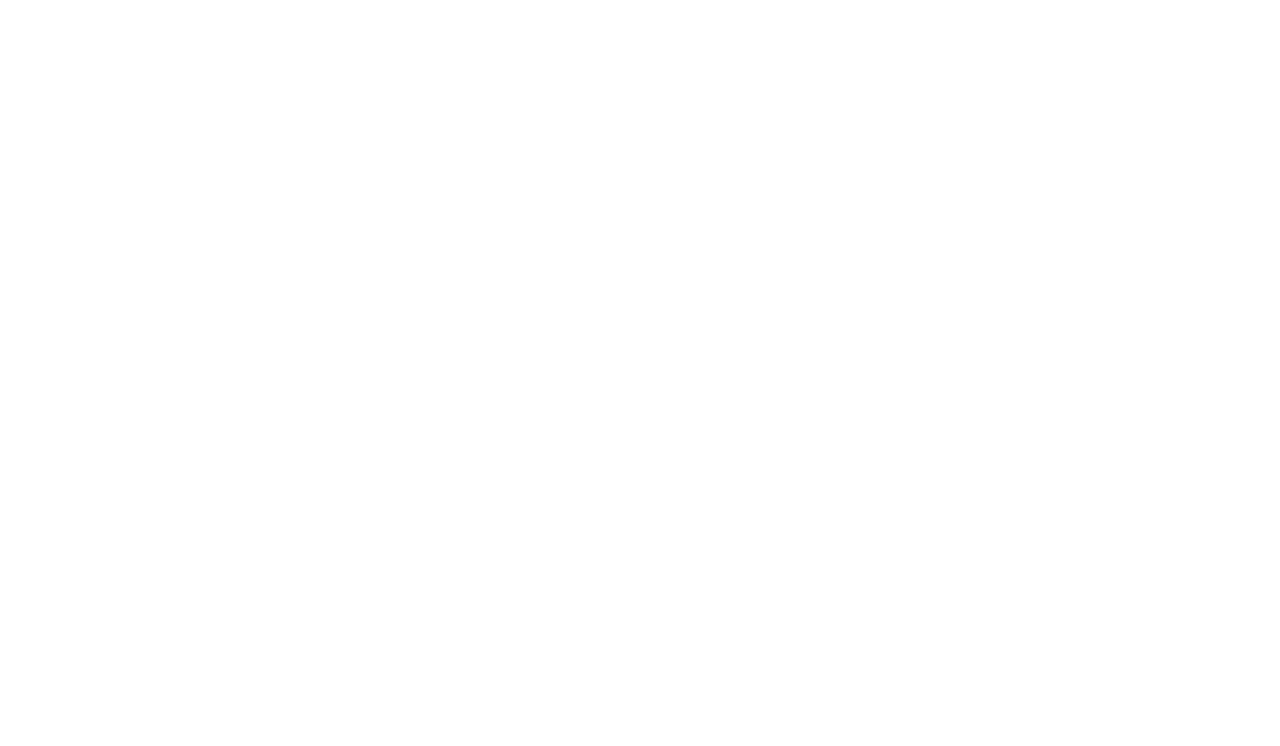
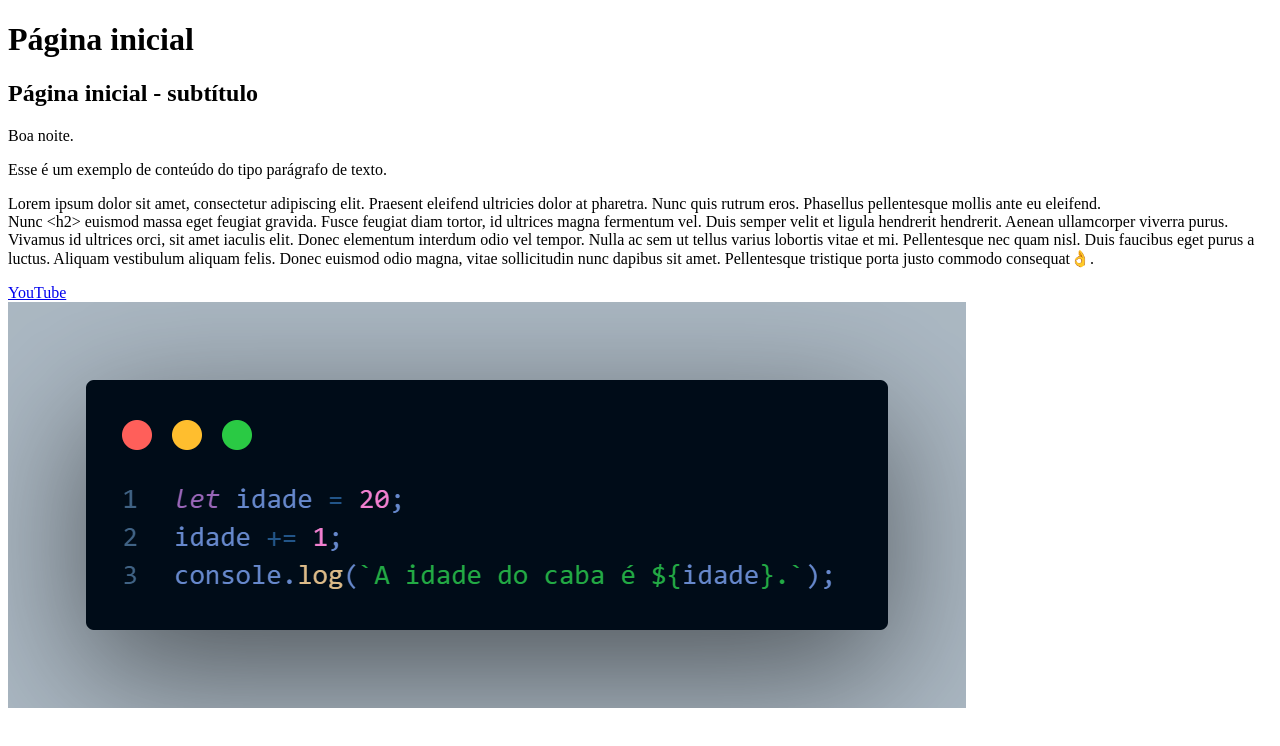
Before and after one commit to carlosedsmagalhaes/Web1, a plain HTML site: page ex001/index.html in a window 1280 px wide. Drawn offline with Linux system fonts and the light colour scheme.

Commit message:
Adiciona tags
Adiciona tags para experimentação.

```diff
--- a/ex001/index.html
+++ b/ex001/index.html
@@ -6,6 +6,13 @@
     <title>ex001</title>
 </head>
 <body>
-
+    <h1>Página inicial</h1>
+    <h2>Página inicial - subtítulo</h2>
+    <p>Boa noite.</p>
+    <p>Esse é um exemplo de conteúdo do tipo parágrafo de texto.</p>
+    <p>Lorem ipsum dolor sit amet, consectetur adipiscing elit. Praesent eleifend ultricies dolor at pharetra. Nunc quis rutrum eros. Phasellus pellentesque mollis ante eu eleifend. <br> Nunc &lt;h2&gt; euismod massa eget feugiat gravida. Fusce feugiat diam tortor, id ultrices magna fermentum vel. Duis semper velit et ligula hendrerit hendrerit. Aenean ullamcorper viverra purus. Vivamus id ultrices orci, sit amet iaculis elit. Donec elementum interdum odio vel tempor. Nulla ac sem ut tellus varius lobortis vitae et mi. Pellentesque nec quam nisl. Duis faucibus eget purus a luctus. Aliquam vestibulum aliquam felis. Donec euismod odio magna, vitae sollicitudin nunc dapibus sit amet. Pellentesque tristique porta justo commodo consequat&#128076;.</p>
+    <a href="https://www.youtube.com/" target="_blank">YouTube</a>
+    <br>
+    <img src="img/Aula01.png" alt="Código implementado ao longo da aula 1 de algoritmo.">
 </body>
 </html>
```
Also changed, not shown: ex001/img/Aula01.png (added).
